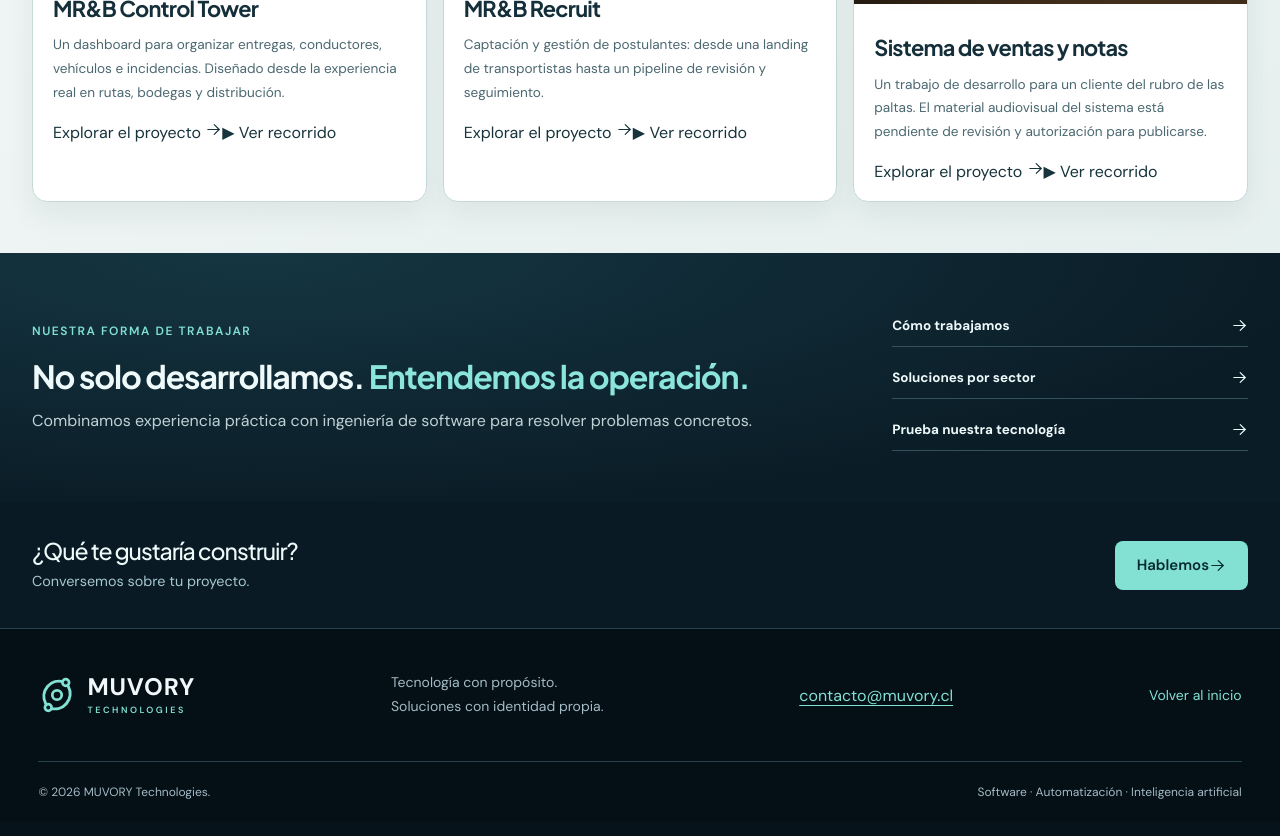
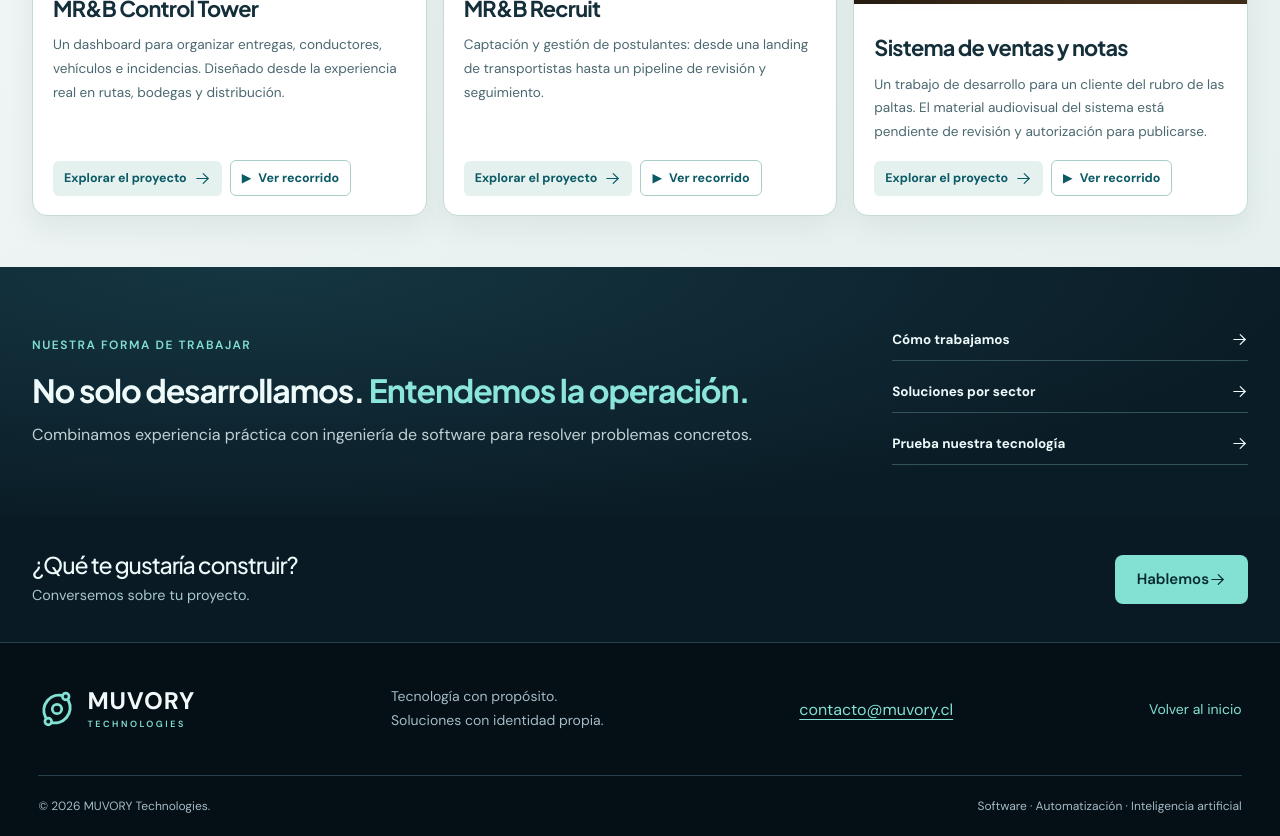
Before and after one commit to miguel-dashboard/muvory-website, a React (Vite) app: page / in a window 1280 px wide. Shown: the part 1760-2596 px from the top of the page. Built offline with nearby package versions, Linux system fonts and the light colour scheme.

Commit message:
Add clear project and animated walkthrough entry points to the portfolio

```diff
--- a/src/portfolio.css
+++ b/src/portfolio.css
@@ -204,3 +204,5 @@
 .pf-detail-art .ml-preview-body,.pf-detail-art .ml-recruit-preview,.pf-detail-art .ml-sales-preview{min-height:260px}
 .pf-detail-demo-layout{align-items:start}
 @media(max-width:650px){.pf-project-cover{padding:11px}.pf-detail-art .ml-preview-body,.pf-detail-art .ml-recruit-preview,.pf-detail-art .ml-sales-preview{min-height:180px}}
+
+.pf-card-actions{display:flex;flex-wrap:wrap;align-items:center;gap:8px;margin-top:auto}.pf-card-actions a{display:inline-flex;align-items:center;gap:7px;font-size:.78rem;font-weight:700;color:#0b5a65;border-radius:6px;padding:9px 11px;background:#e5f1ef}.pf-card-actions a:hover{background:#d1e9e6}.pf-card-actions a:last-child{background:transparent;border:1px solid #aacdca}.pf-card-actions a:focus-visible{outline:3px solid #65cfc6;outline-offset:2px}
```
